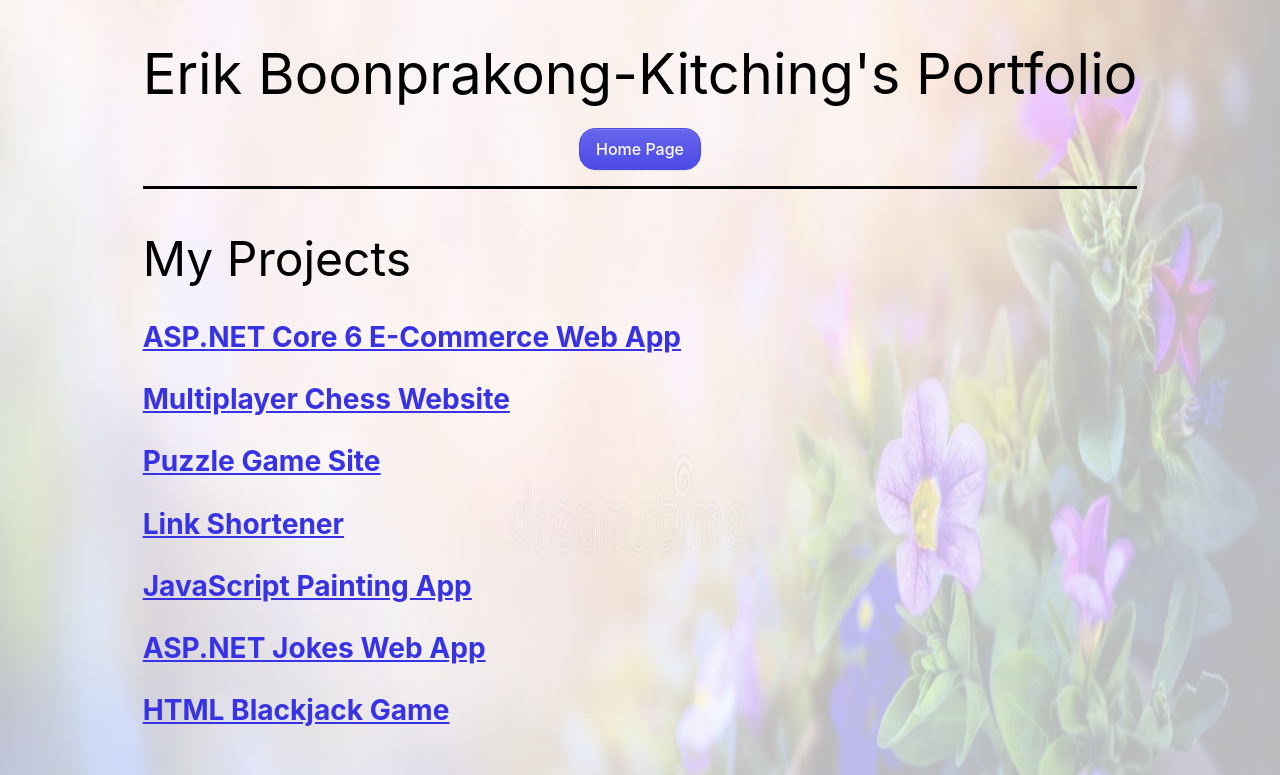
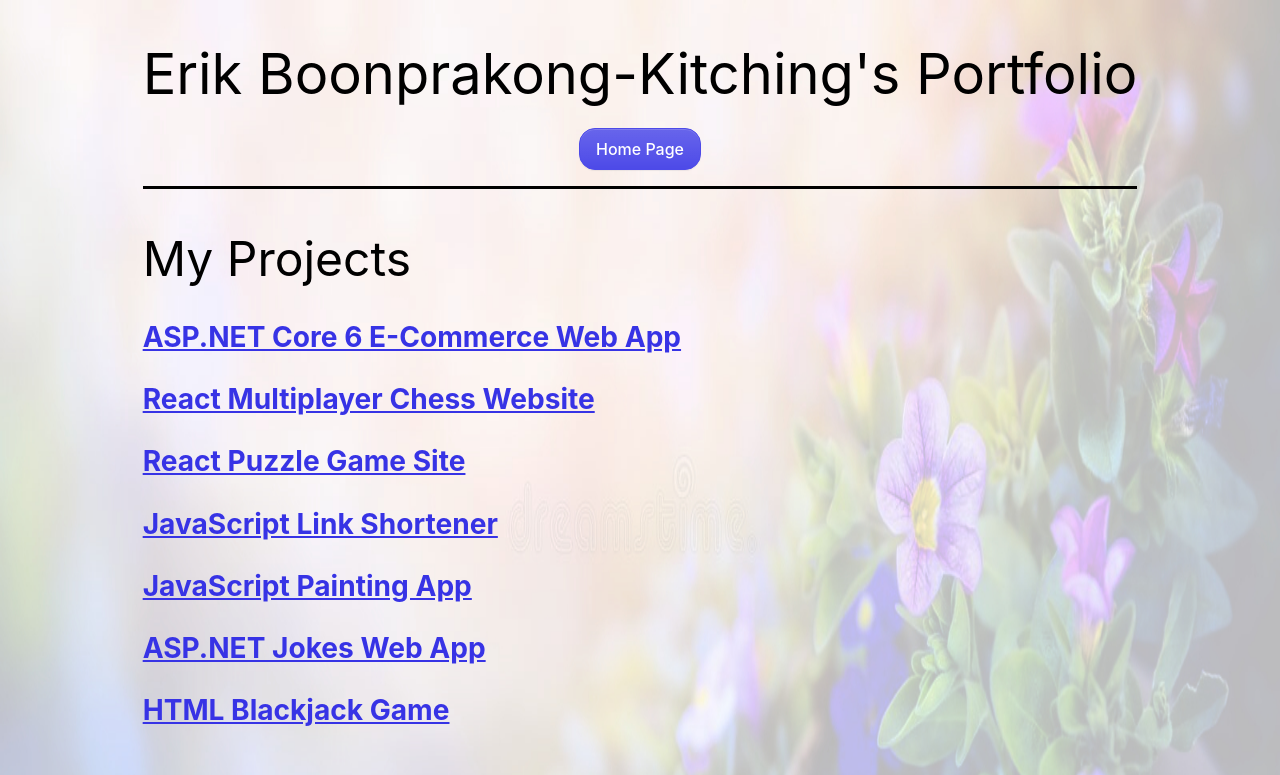
Before and after one commit to ErikBoonprakong/Portfolio, a React (Create React App) app in the folder my-portfolio/: page /home in a window 1280 px wide. Shown: the top 775 px of the page. Built offline with nearby package versions, Linux system fonts and the light colour scheme.

Commit message:
updated project titles

```diff
--- a/my-portfolio/src/Components/Home.js
+++ b/my-portfolio/src/Components/Home.js
@@ -15,13 +15,13 @@ class Home extends React.Component {
           <h3>ASP.NET Core 6 E-Commerce Web App</h3>
         </Link>
         <Link to="/chessyem">
-          <h3>Multiplayer Chess Website</h3>
+          <h3>React Multiplayer Chess Website</h3>
         </Link>
         <Link to="/puzzle">
-          <h3>Puzzle Game Site</h3>
+          <h3>React Puzzle Game Site</h3>
         </Link>
         <Link to="/link-shortener">
-          <h3>Link Shortener</h3>
+          <h3>JavaScript Link Shortener</h3>
         </Link>
         <Link to="/paint">
           <h3>JavaScript Painting App</h3>
```
